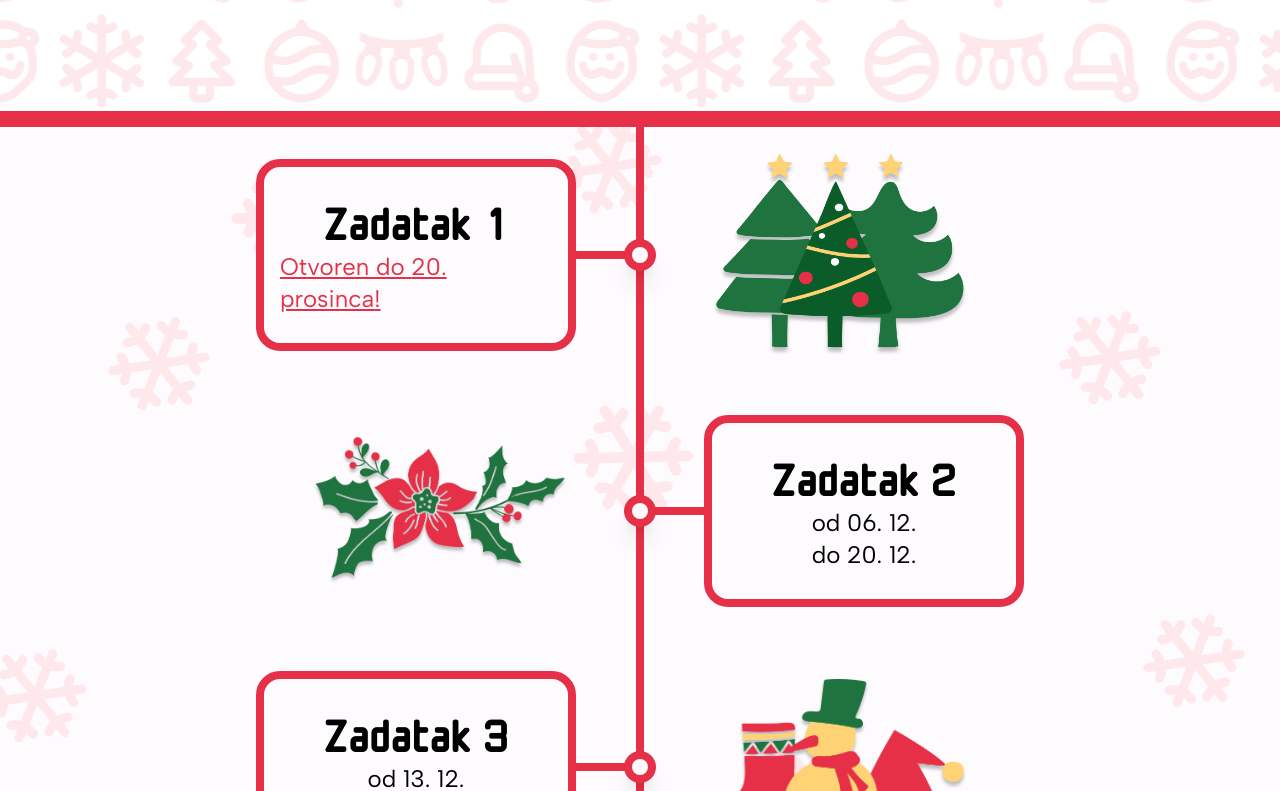
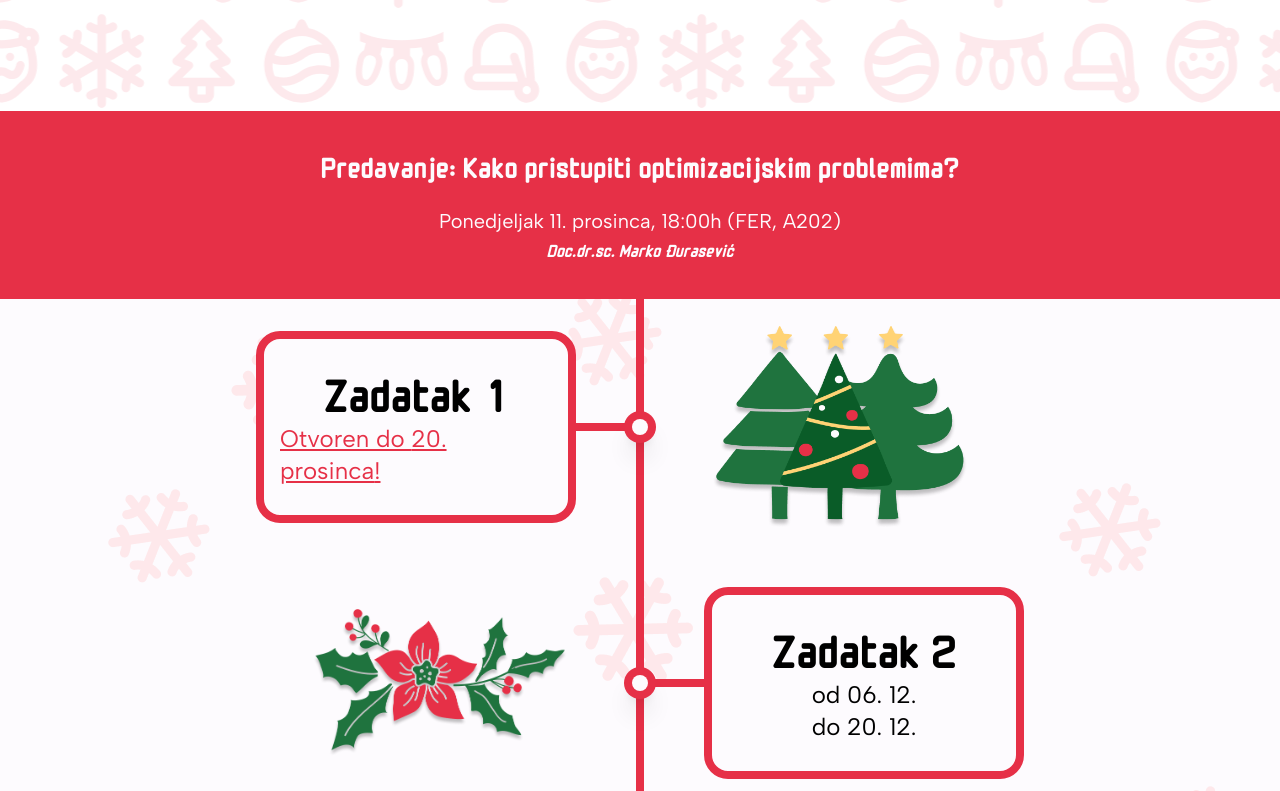
Before and after one commit to x-fer/dosasce-2023-web, a React (Vite) app: page / in a window 1280 px wide. Shown: the part 709-1500 px from the top of the page. Built offline with nearby package versions, Linux system fonts and the light colour scheme; no server answers.

Commit message:
Fix amazinga, add note about durasevic elcture

```diff
--- a/src/components/index.ts
+++ b/src/components/index.ts
@@ -21,7 +21,7 @@ export { default as Pisma } from '@/assets/images/problem2/pisma.jpg'
 export { default as FerLogo } from '@/assets/FerLogo.png'
 export { default as XFERLogo } from '@/assets/XFERLogo.png'
 export { default as eestecLogo } from '@/assets/eestecLogo.png'
-export { default as AmazingaLogo } from '@/assets/amazinga.svg'
+export { default as AmazingaLogo } from '@/assets/amazinga-logo.svg'
 export { default as AxisLogo } from '@/assets/AxisLogo.png'
 export { default as OldLockUpLogo } from '@/assets/OldLockUpLogo.png'
 export { default as Title } from '@/components/Title'
--- a/src/screens/Home.tsx
+++ b/src/screens/Home.tsx
@@ -21,13 +21,14 @@ const Home = () => {
           </div>
         </div>
 
-        {/* <div className="flex flex-col items-center justify-center bg-red p-5 text-center text-white">
-          <p className="text-xl">Predavanje: Kako pristupiti optimizacijskim problemima?</p>
-          <p>PONEDJELJAK 4. prosinca, 20.00h (FER, A111)</p>
-          <p>
-            <em>Zvonimir Haramustek</em>
+        <div className="flex flex-col items-center justify-center bg-red p-5 pt-9 text-center text-white">
+          <p className="text-xl md:text-3xl">Predavanje: Kako pristupiti optimizacijskim problemima?</p>
+          <br />
+          <p className="paragraph text-lg md:text-xl">Ponedjeljak 11. prosinca, 18:00h (FER, A202)</p>
+          <p className="text-md md:text-lg">
+            <em>Doc.dr.sc. Marko Đurasević </em>
           </p>
-        </div> */}
+        </div>
       </Background>
 
       <Separator />
```
Also changed, not shown: src/assets/Amazinga.svg (deleted), src/assets/amazinga-logo.svg (renamed from src/assets/amazinga.svg).
